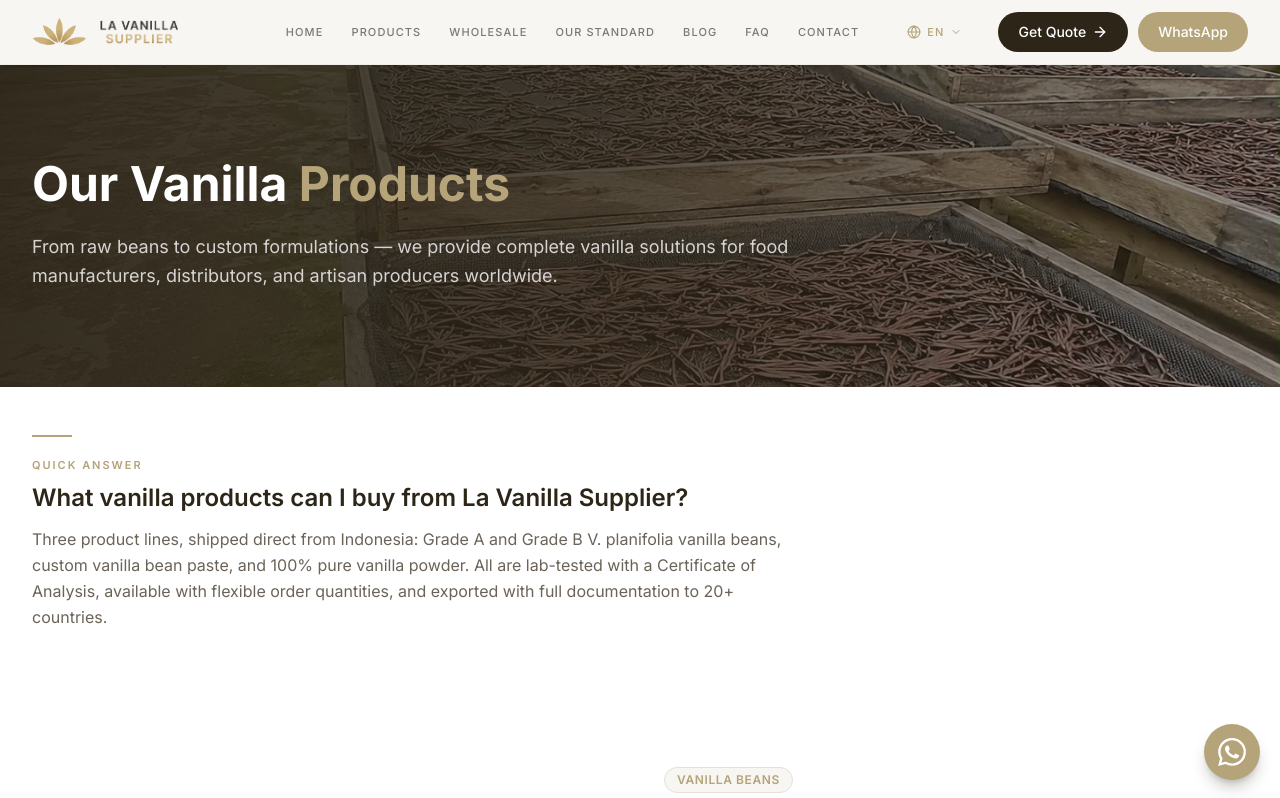
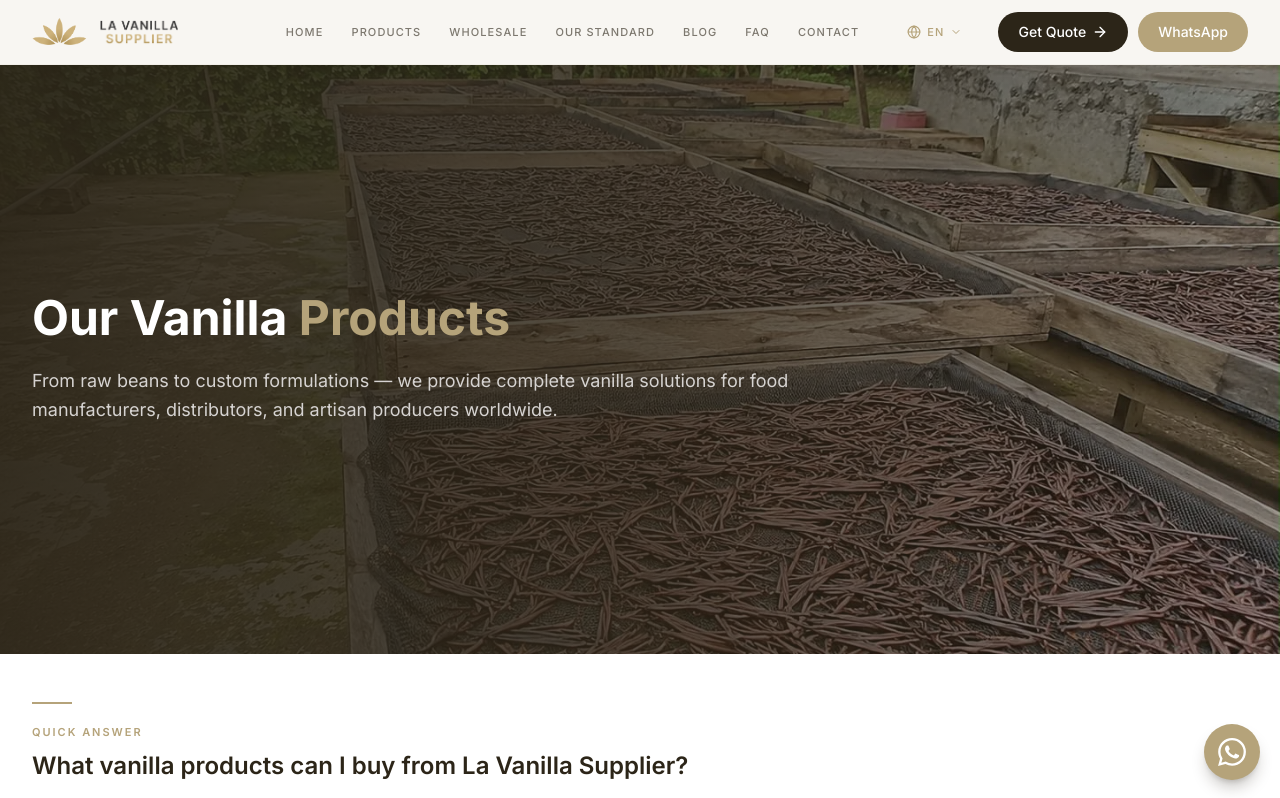
Before and after one commit to irfanmulachela-glitch/vanilla, a Next.js app: page /products in a window 1280 px wide. Shown: the top 798 px of the page. Built offline with nearby package versions, Linux system fonts and the light colour scheme.

Commit message:
feat: match /products and /la-vanilla-standard hero height to wholesale (min-h 590, centered)

```diff
--- a/src/app/la-vanilla-standard/page.tsx
+++ b/src/app/la-vanilla-standard/page.tsx
@@ -99,7 +99,7 @@ export default function LaVanillaStandardPage() {
   return (
     <>
       {/* Hero */}
-      <section className="relative bg-[#2C2518] text-white py-20 lg:py-28 overflow-hidden">
+      <section className="relative bg-[#2C2518] text-white py-20 lg:py-28 overflow-hidden flex items-center min-h-[590px]">
         <div className="absolute inset-0">
           <Image
             src="/la-vanilla-standard-hero.webp"
@@ -110,7 +110,7 @@ export default function LaVanillaStandardPage() {
           />
           <div className="absolute inset-0 bg-gradient-to-r from-[#2C2518]/95 via-[#2C2518]/75 to-[#2C2518]/40" />
         </div>
-        <div className="max-w-7xl mx-auto px-4 sm:px-6 lg:px-8 relative">
+        <div className="w-full max-w-7xl mx-auto px-4 sm:px-6 lg:px-8 relative">
           <div className="max-w-3xl">
             <h1 className="text-4xl lg:text-5xl xl:text-6xl font-bold mb-6 leading-tight">
               The La Vanilla{" "}
--- a/src/app/products/page.tsx
+++ b/src/app/products/page.tsx
@@ -58,7 +58,7 @@ export default function ProductsPage() {
   return (
     <>
       {/* Hero */}
-      <section className="relative bg-[#2C2518] text-white py-16 lg:py-24 overflow-hidden">
+      <section className="relative bg-[#2C2518] text-white py-20 lg:py-28 overflow-hidden flex items-center min-h-[590px]">
         <div className="absolute inset-0">
           <Image
             src="/la-vanilla-standard-hero.webp"
@@ -69,7 +69,7 @@ export default function ProductsPage() {
           />
           <div className="absolute inset-0 bg-gradient-to-r from-[#2C2518]/95 via-[#2C2518]/80 to-[#2C2518]/45" />
         </div>
-        <div className="max-w-7xl mx-auto px-4 sm:px-6 lg:px-8 relative">
+        <div className="w-full max-w-7xl mx-auto px-4 sm:px-6 lg:px-8 relative">
           <div className="max-w-3xl">
             <h1 className="text-4xl lg:text-5xl font-bold mb-6">
               Our Vanilla <span className="text-[#B5A37A]">Products</span>
```
